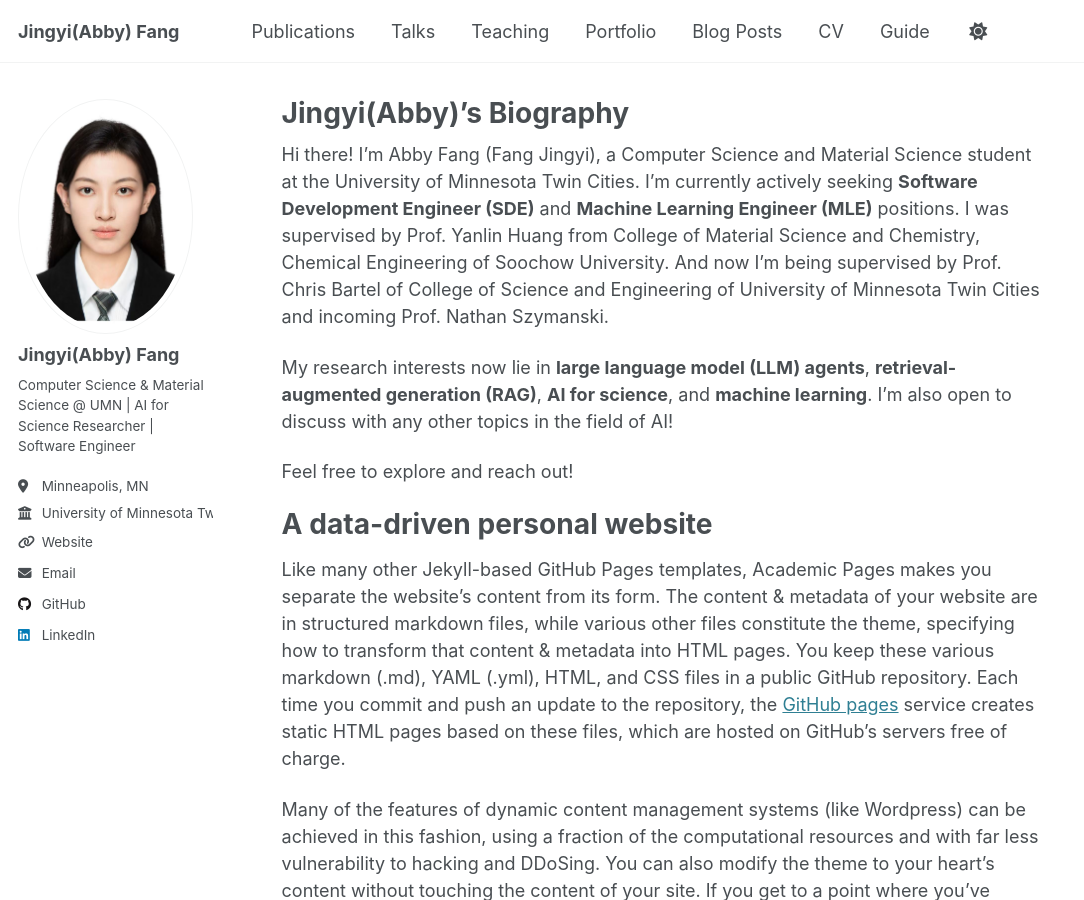
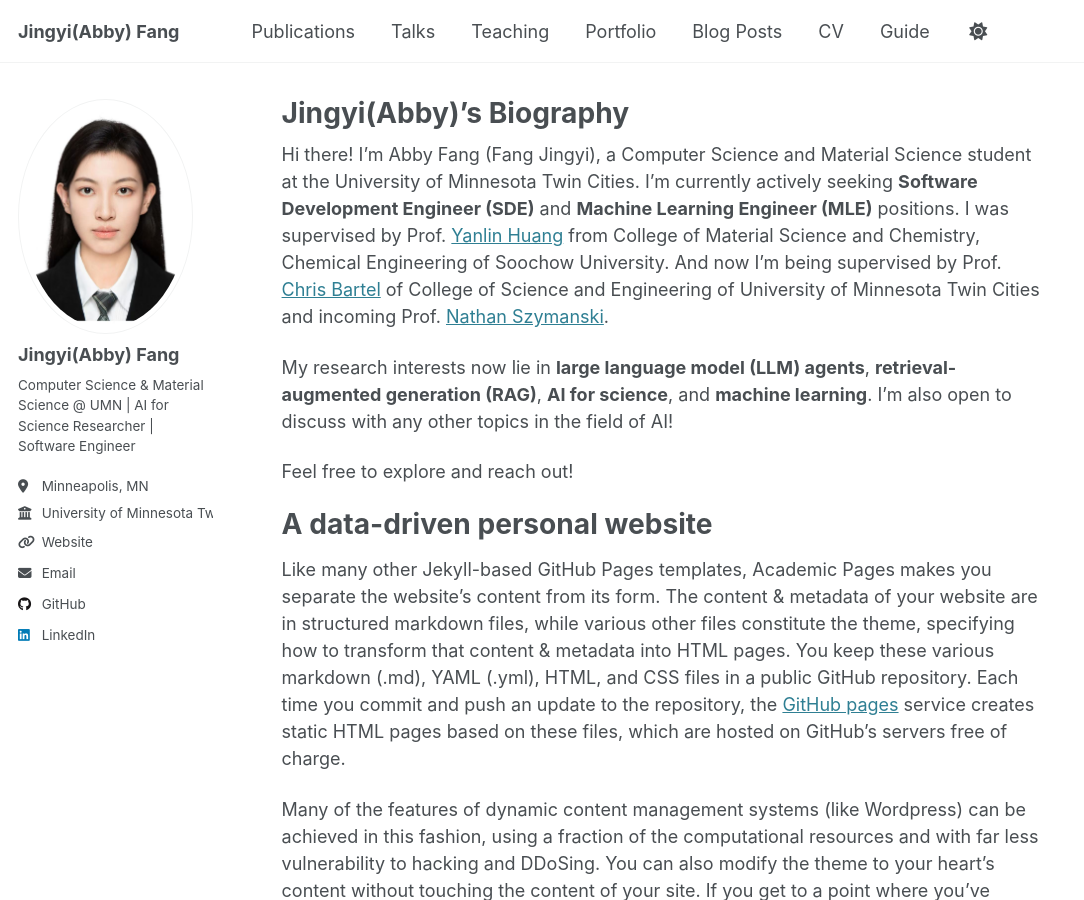
Before and after one commit to Abby0575/Abby057.github.io, a Jekyll site: the page built from _pages/about.md, in a window 1280 px wide and 900 px high. Shown: the whole window, without its empty margins (0-1084 px from the left). Built offline with Jekyll 4.4.1, drawn with Linux system fonts in a browser that asks for light colours; some of the changed lines change nothing that is shown.

Commit message:
Update 7

```diff
--- a/_pages/about.md
+++ b/_pages/about.md
@@ -7,8 +7,7 @@ redirect_from:
   - /about.html
 ---
 
-Hi there! I'm Abby Fang (Fang Jingyi), a Computer Science and Material Science student at the University of Minnesota Twin Cities. I’m currently actively seeking **Software Development Engineer (SDE)** and **Machine Learning Engineer (MLE)** positions. I was supervised by Prof. Yanlin Huang from College of Material Science and Chemistry, Chemical Engineering of Soochow University. And now
-I'm being supervised by Prof. Chris Bartel of College of Science and Engineering of University of Minnesota Twin Cities and incoming Prof. Nathan Szymanski.
+Hi there! I'm Abby Fang (Fang Jingyi), a Computer Science and Material Science student at the University of Minnesota Twin Cities. I’m currently actively seeking **Software Development Engineer (SDE)** and **Machine Learning Engineer (MLE)** positions. I was supervised by Prof. [Yanlin Huang](https://chemistry.suda.edu.cn/30/f0/c31986a405744/page.htm) from College of Material Science and Chemistry, Chemical Engineering of Soochow University. And now I'm being supervised by Prof. [Chris Bartel](https://cse.umn.edu/cems/chris-bartel) of College of Science and Engineering of University of Minnesota Twin Cities and incoming Prof. [Nathan Szymanski](https://bartel.cems.umn.edu/people/group-members).
 
 My research interests now lie in **large language model (LLM) agents**, **retrieval-augmented generation (RAG)**, **AI for science**, and **machine learning**. I'm also open to discuss with any other topics in the field of AI!
 
```
